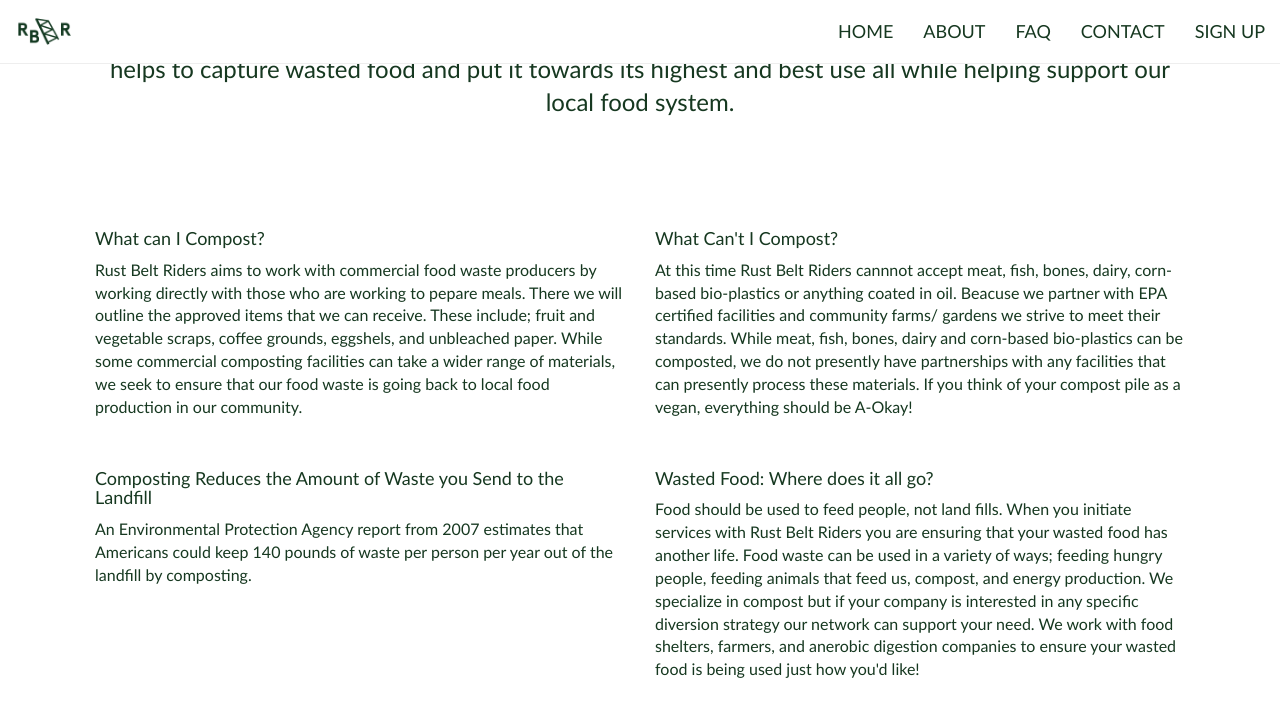
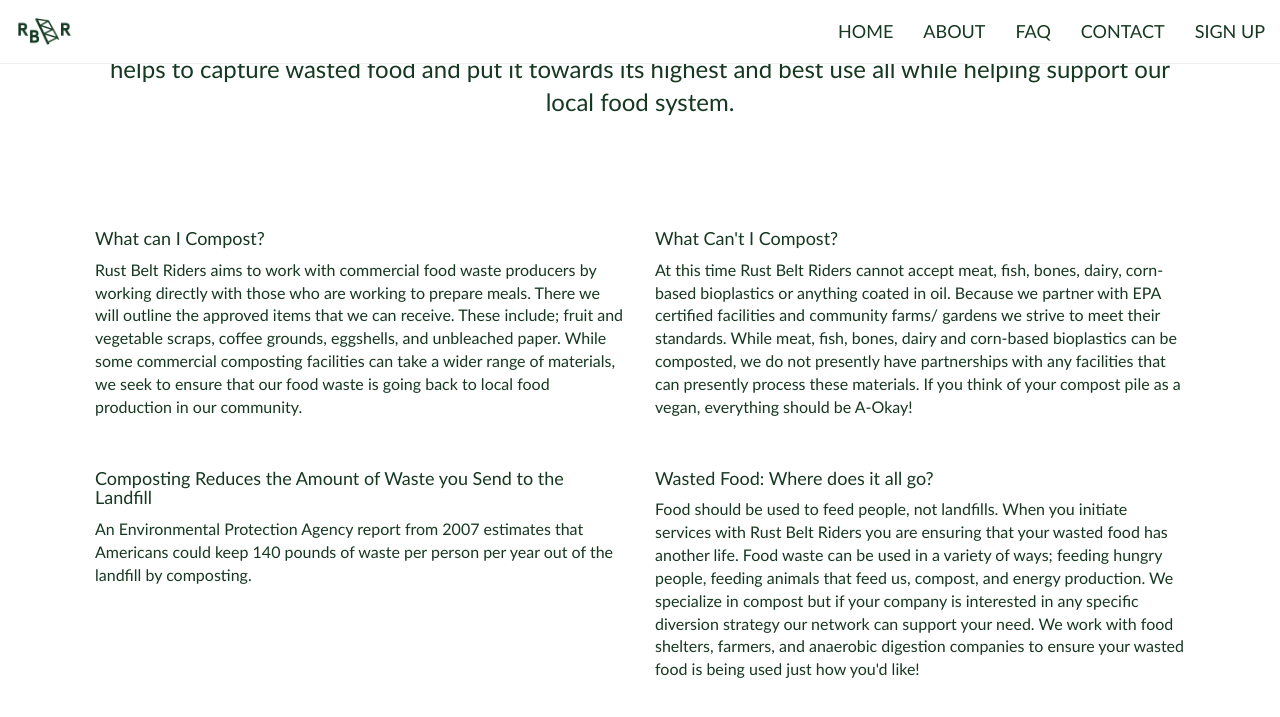
Before and after one commit to rbr-cleveland/rbr-cleveland.github.io, a Jekyll site: the page built from about.html, in a window 1280 px wide and 900 px high, scrolled down 254 px. Shown: the top 717 px of the window. Built offline with Jekyll 4.4.1, drawn with Linux system fonts in a browser that asks for light colours; nearby versions of some CDN libraries; comment, search, counter and statistics services are not loaded.

Commit message:
Updated compostfaq.yml

```diff
--- a/_data/compostfaq.yml
+++ b/_data/compostfaq.yml
@@ -1,11 +1,11 @@
 - title: "What can I Compost?"
   published: true
   content: >
-    Rust Belt Riders aims to work with commercial food waste producers by working directly with those who are working to pepare meals. There we will outline the approved items that we can receive. These include; fruit and vegetable scraps, coffee grounds, eggshels, and unbleached paper. While some commercial composting facilities can take a wider range of materials, we seek to ensure that our food waste is going back to local food production in our community.
+    Rust Belt Riders aims to work with commercial food waste producers by working directly with those who are working to prepare meals. There we will outline the approved items that we can receive. These include; fruit and vegetable scraps, coffee grounds, eggshells, and unbleached paper. While some commercial composting facilities can take a wider range of materials, we seek to ensure that our food waste is going back to local food production in our community.
 - title: "What Can't I Compost?"
   published: true
   content: >
-    At this time Rust Belt Riders cannnot accept meat, fish, bones, dairy, corn-based bio-plastics or anything coated in oil. Beacuse we partner with EPA certified facilities and community farms/ gardens we strive to meet their standards. While meat, fish, bones, dairy and corn-based bio-plastics can be composted, we do not presently have partnerships with any facilities that can presently process these materials. If you think of your compost pile as a vegan, everything should be A-Okay!
+    At this time Rust Belt Riders cannot accept meat, fish, bones, dairy, corn-based bioplastics or anything coated in oil. Because we partner with EPA certified facilities and community farms/ gardens we strive to meet their standards. While meat, fish, bones, dairy and corn-based bioplastics can be composted, we do not presently have partnerships with any facilities that can presently process these materials. If you think of your compost pile as a vegan, everything should be A-Okay!
 - title: Composting Reduces the Amount of Waste you Send to the Landfill
   published: true
   content: >
@@ -13,4 +13,4 @@
 - title: "Wasted Food: Where does it all go?"
   published: true
   content: >
-    Food should be used to feed people, not land fills. When you initiate services with Rust Belt Riders you are ensuring that your wasted food has another life. Food waste can be used in a variety of ways; feeding hungry people, feeding animals that feed us, compost, and energy production. We specialize in compost but if your company is interested in any specific diversion strategy our network can support your need. We work with food shelters, farmers, and anerobic digestion companies to ensure your wasted food is being used just how you'd like!
+    Food should be used to feed people, not landfills. When you initiate services with Rust Belt Riders you are ensuring that your wasted food has another life. Food waste can be used in a variety of ways; feeding hungry people, feeding animals that feed us, compost, and energy production. We specialize in compost but if your company is interested in any specific diversion strategy our network can support your need. We work with food shelters, farmers, and anaerobic digestion companies to ensure your wasted food is being used just how you'd like!
```
